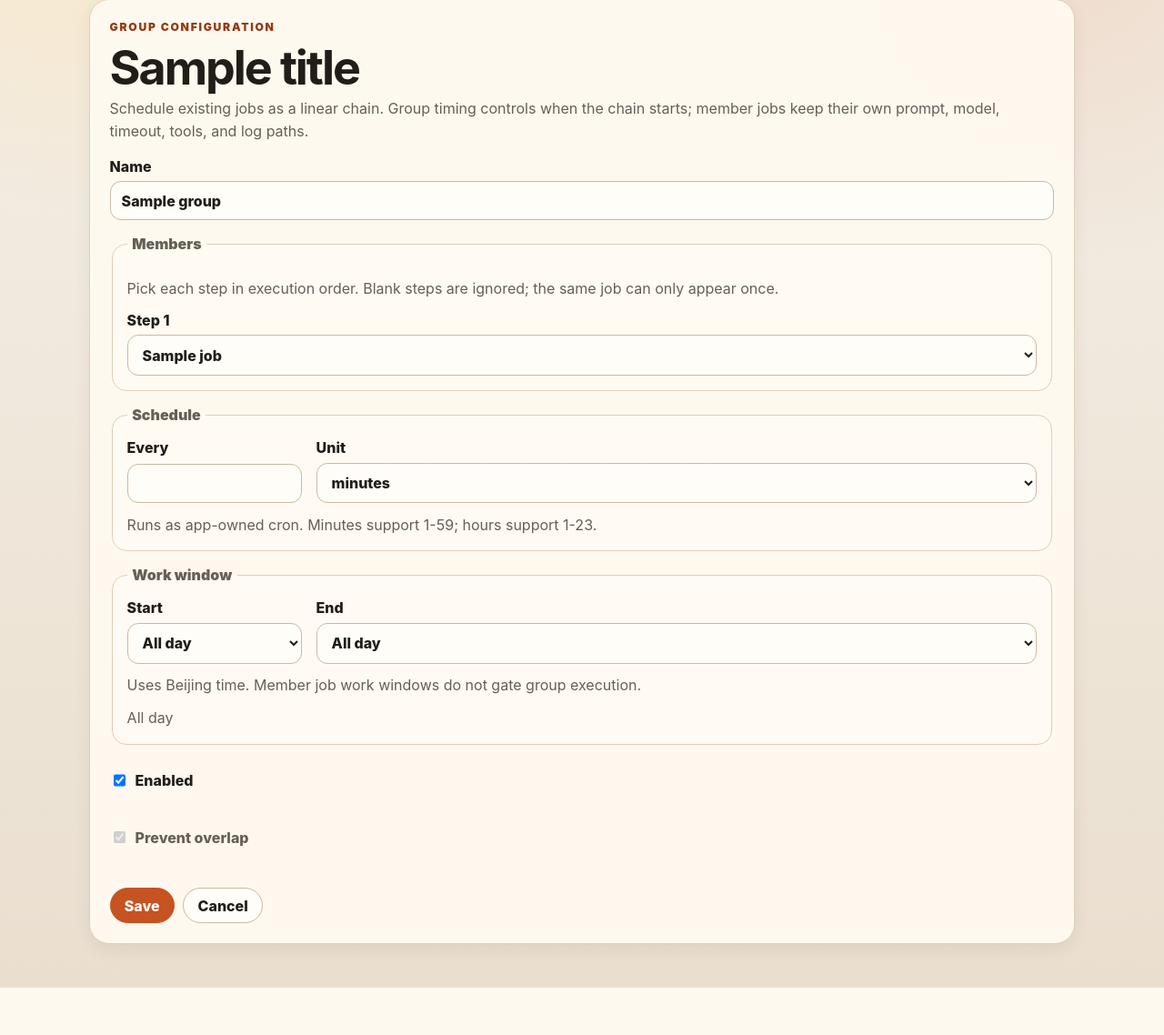
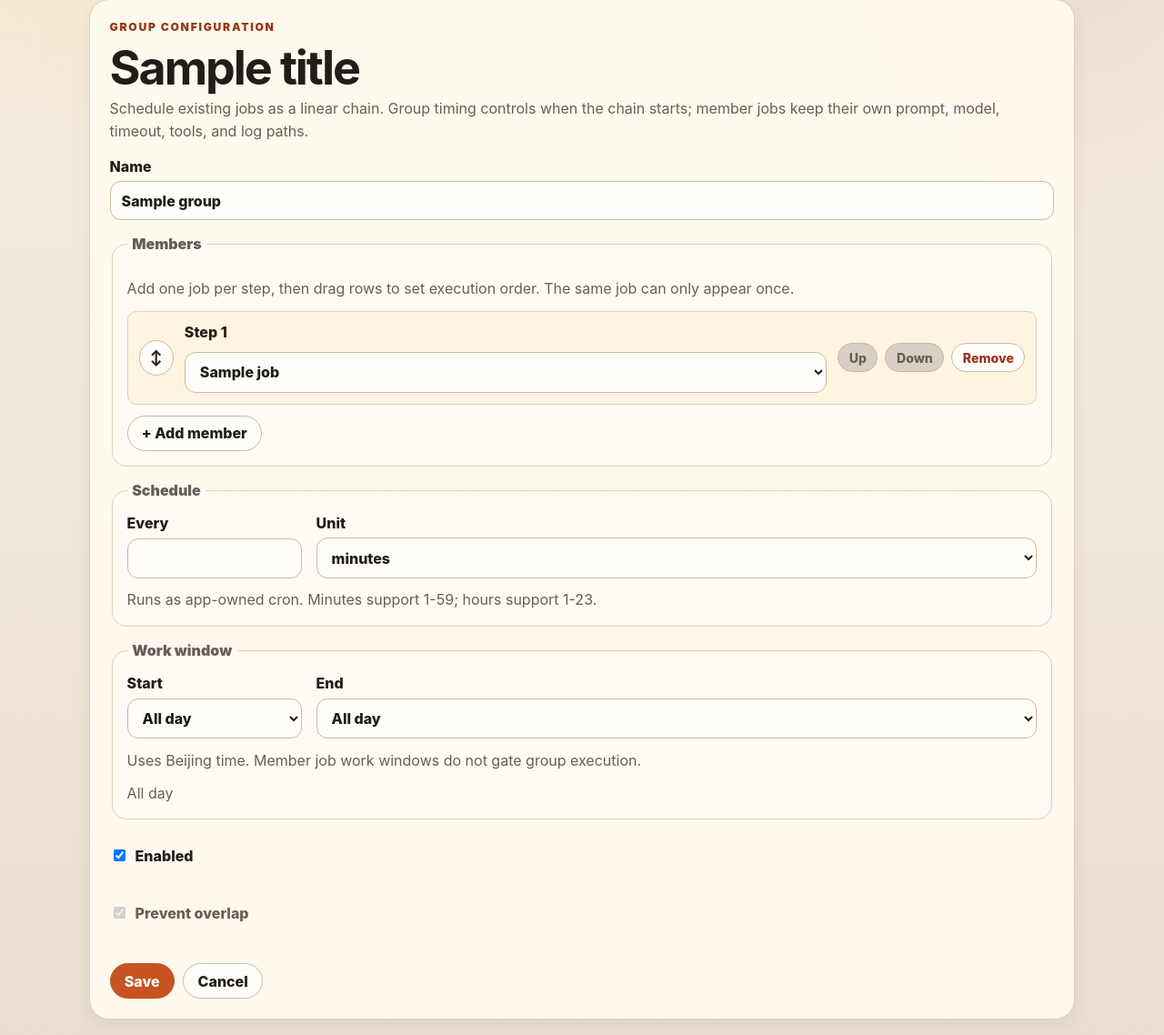
Before and after one commit to benj1m1/pi-scheduler, a FastAPI app: template app/templates/group_form.html in a window 1280 px wide. Shown: the part 98-1236 px from the top of the page at 91% size. Before the commit the page ends 1184 px from the top, so only its background shows below. Run offline with FastAPI, Linux system fonts and the light colour scheme; the template is opened without the code that fills it: most values are stand-ins (such as "Sample title", 1, 10 or a date in 2020); parts of the project's set-up code (start-up, migrations or seed data) failed here and were passed over.

Commit message:
feat: refactor group form to use member_job_ids and enhance member management UI

```diff
--- a/app/main.py
+++ b/app/main.py
@@ -404,8 +404,6 @@ def with_group_schedule(group: dict) -> dict:
 
 def group_form_context(request: Request, group: dict, errors: list[str], action: str, title: str) -> dict:
     member_job_ids = list(group.get("member_job_ids", []))
-    slot_count = max(8, len(member_job_ids) + 2)
-    member_slots = member_job_ids + [""] * (slot_count - len(member_job_ids))
     return {
         "request": request,
         "group": group,
@@ -413,7 +411,7 @@ def group_form_context(request: Request, group: dict, errors: list[str], action:
         "action": action,
         "title": title,
         "jobs": db.list_jobs(),
-        "member_slots": member_slots,
+        "member_job_ids": member_job_ids,
         "hour_options": hour_options(),
     }
 
--- a/app/static/styles.css
+++ b/app/static/styles.css
@@ -254,7 +254,31 @@ p { line-height: 1.55; }
 }
 .group-chain-large { margin-bottom: 0; }
 .group-chain-large li { border-radius: var(--radius-sm); }
-.member-slots { display: grid; gap: var(--space-3); grid-template-columns: repeat(auto-fit, minmax(220px, 1fr)); margin-top: var(--space-3); }
+.member-list { display: grid; gap: var(--space-3); margin-top: var(--space-3); }
+.member-row {
+  align-items: center;
+  background: var(--surface-warm);
+  border: 1px solid var(--border);
+  border-radius: var(--radius-sm);
+  display: grid;
+  gap: var(--space-3);
+  grid-template-columns: auto minmax(0, 1fr) auto;
+  padding: var(--space-3);
+}
+.member-row.is-dragging { opacity: 0.55; }
+.member-row label { margin: 0; }
+.member-step-label { display: block; margin-bottom: 0.35rem; }
+.drag-handle {
+  border-radius: 999px;
+  cursor: grab;
+  font-size: 1rem;
+  min-height: 2.4rem;
+  padding: 0.35rem 0.7rem;
+}
+.drag-handle:active { cursor: grabbing; }
+.member-row-actions { display: flex; flex-wrap: wrap; gap: var(--space-2); justify-content: flex-end; }
+.danger-light { color: #9f2f24; }
+.add-member-button { margin-top: var(--space-3); }
 
 dl { display: grid; gap: 0.45rem 0.9rem; grid-template-columns: 6.5rem 1fr; margin: 0; }
 .wide { grid-template-columns: 8.5rem 1fr; }
@@ -565,6 +589,10 @@ input:focus-visible, select:focus-visible, textarea:focus-visible {
   .log-box { max-height: 60vh; }
   .cleanup-grid, .filter-grid { grid-template-columns: 1fr; }
   .inline-fields { grid-template-columns: 1fr; }
+  .member-row { grid-template-columns: 1fr; }
+  .drag-handle { justify-self: flex-start; }
+  .member-row-actions { justify-content: stretch; }
+  .member-row-actions button { flex: 1 1 7rem; }
   dl, .wide { grid-template-columns: 1fr; }
   .job-card .card-head, .job-card .card-head h2, .job-card .prompt-preview { min-height: 0; }
   dt { margin-top: 0.5rem; }
--- a/app/templates/group_form.html
+++ b/app/templates/group_form.html
@@ -18,19 +18,46 @@
     <label>Name <input name="name" value="{{ group.name }}" required></label>
     <fieldset>
       <legend>Members</legend>
-      <p class="hint">Pick each step in execution order. Blank steps are ignored; the same job can only appear once.</p>
-      <div class="member-slots">
-        {% for selected_job_id in member_slots %}
-        <label>Step {{ loop.index }}
-          <select name="member_job_ids">
-            <option value="">No job</option>
-            {% for job in jobs %}
-            <option value="{{ job.id }}" {% if selected_job_id == job.id %}selected{% endif %}>{{ job.name }}</option>
-            {% endfor %}
-          </select>
-        </label>
+      <p class="hint">Add one job per step, then drag rows to set execution order. The same job can only appear once.</p>
+      <div id="member-list" class="member-list" aria-live="polite">
+        {% for selected_job_id in member_job_ids %}
+        <div class="member-row" data-member-row>
+          <button class="drag-handle" type="button" draggable="true" aria-label="Drag step {{ loop.index }}">↕</button>
+          <label><span class="member-step-label">Step {{ loop.index }}</span>
+            <select name="member_job_ids" required>
+              <option value="">Choose job</option>
+              {% for job in jobs %}
+              <option value="{{ job.id }}" {% if selected_job_id == job.id %}selected{% endif %}>{{ job.name }}</option>
+              {% endfor %}
+            </select>
+          </label>
+          <div class="member-row-actions">
+            <button type="button" class="button-compact" data-move-up>Up</button>
+            <button type="button" class="button-compact" data-move-down>Down</button>
+            <button type="button" class="button-compact danger-light" data-remove-member>Remove</button>
+          </div>
+        </div>
         {% endfor %}
       </div>
+      <button type="button" class="button add-member-button" id="add-member">+ Add member</button>
+      <template id="member-row-template">
+        <div class="member-row" data-member-row>
+          <button class="drag-handle" type="button" draggable="true" aria-label="Drag step">↕</button>
+          <label><span class="member-step-label">Step</span>
+            <select name="member_job_ids" required>
+              <option value="">Choose job</option>
+              {% for job in jobs %}
+              <option value="{{ job.id }}">{{ job.name }}</option>
+              {% endfor %}
+            </select>
+          </label>
+          <div class="member-row-actions">
+            <button type="button" class="button-compact" data-move-up>Up</button>
+            <button type="button" class="button-compact" data-move-down>Down</button>
+            <button type="button" class="button-compact danger-light" data-remove-member>Remove</button>
+          </div>
+        </div>
+      </template>
     </fieldset>
     <fieldset>
       <legend>Schedule</legend>
@@ -78,6 +105,85 @@
 </section>
 <script>
   (() => {
+    const list = document.getElementById("member-list");
+    const template = document.getElementById("member-row-template");
+    const addButton = document.getElementById("add-member");
+    if (!list || !template || !addButton) return;
+
+    let draggedRow = null;
+
+    const rows = () => Array.from(list.querySelectorAll("[data-member-row]"));
+
+    const refreshSteps = () => {
+      rows().forEach((row, index) => {
+        const stepNumber = index + 1;
+        const label = row.querySelector(".member-step-label");
+        const handle = row.querySelector(".drag-handle");
+        const moveUp = row.querySelector("[data-move-up]");
+        const moveDown = row.querySelector("[data-move-down]");
+        if (label) label.textContent = `Step ${stepNumber}`;
+        if (handle) handle.setAttribute("aria-label", `Drag step ${stepNumber}`);
+        if (moveUp) moveUp.disabled = index === 0;
+        if (moveDown) moveDown.disabled = index === rows().length - 1;
+      });
+    };
+
+    const addRow = () => {
+      list.appendChild(template.content.firstElementChild.cloneNode(true));
+      refreshSteps();
+    };
+
+    const rowFromEvent = (event) => event.target.closest("[data-member-row]");
+
+    addButton.addEventListener("click", addRow);
+
+    list.addEventListener("click", (event) => {
+      const row = rowFromEvent(event);
+      if (!row) return;
+      if (event.target.closest("[data-remove-member]")) {
+        row.remove();
+        refreshSteps();
+        return;
+      }
+      if (event.target.closest("[data-move-up]") && row.previousElementSibling) {
+        list.insertBefore(row, row.previousElementSibling);
+        refreshSteps();
+        return;
+      }
+      if (event.target.closest("[data-move-down]") && row.nextElementSibling) {
+        list.insertBefore(row.nextElementSibling, row);
+        refreshSteps();
+      }
+    });
+
+    list.addEventListener("dragstart", (event) => {
+      const row = rowFromEvent(event);
+      if (!row) return;
+      draggedRow = row;
+      row.classList.add("is-dragging");
+      event.dataTransfer.effectAllowed = "move";
+    });
+
+    list.addEventListener("dragover", (event) => {
+      if (!draggedRow) return;
+      event.preventDefault();
+      const target = rowFromEvent(event);
+      if (!target || target === draggedRow) return;
+      const rect = target.getBoundingClientRect();
+      const shouldInsertAfter = event.clientY > rect.top + rect.height / 2;
+      list.insertBefore(draggedRow, shouldInsertAfter ? target.nextSibling : target);
+    });
+
+    list.addEventListener("dragend", () => {
+      if (draggedRow) draggedRow.classList.remove("is-dragging");
+      draggedRow = null;
+      refreshSteps();
+    });
+
+    refreshSteps();
+  })();
+
+  (() => {
     const start = document.getElementById("work-start");
     const end = document.getElementById("work-end");
     const status = document.getElementById("work-window-status");
```
Also changed, not shown: tests/test_core.py (+28 -0 lines).
